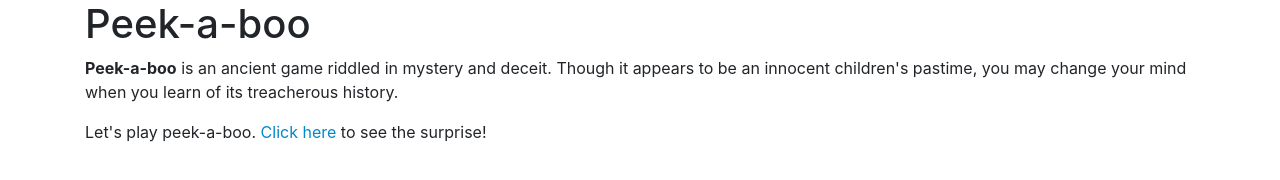
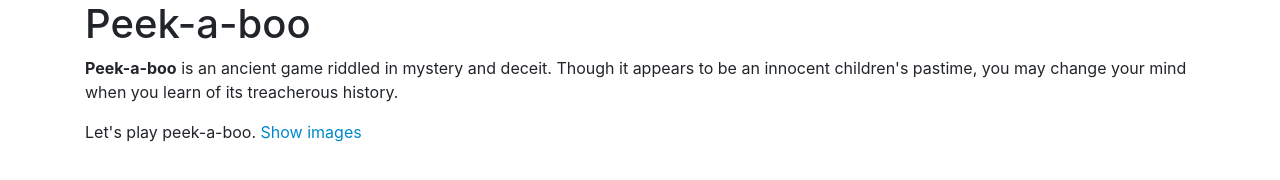
Before and after one commit to shanole/peekaboo-walrus, a plain HTML site: page peek-a-boo.html in a window 1280 px wide. Drawn offline with Linux system fonts and the light colour scheme.

Commit message:
Add second walrus image

```diff
--- a/peek-a-boo.html
+++ b/peek-a-boo.html
@@ -14,13 +14,15 @@
     <p><strong>Peek-a-boo</strong> is an ancient game riddled in mystery and deceit. Though it appears to be an innocent children's pastime, you may change your mind when you learn of its treacherous history.</p>
 
     <div id="initially-hidden">
-      <p>Let's play peek-a-boo. <span class="clickable">Click here</span> to see the surprise!</p>
+      <p>Let's play peek-a-boo. <span class="clickable">Show images</span></p>
     </div>
 
     <div id="initially-showing">
-      <p>What a cute walrus! <span class="clickable">Click here</span> to hide her again.</p>
+      <p>What cute walruses! <span class="clickable">Hide images</span></p>
       <img src="img/walrus.jpg">
+      <img src="img/walrus2.jpg">
     </div>
   </div>
+  </body>
 </body>
 </html>
```
